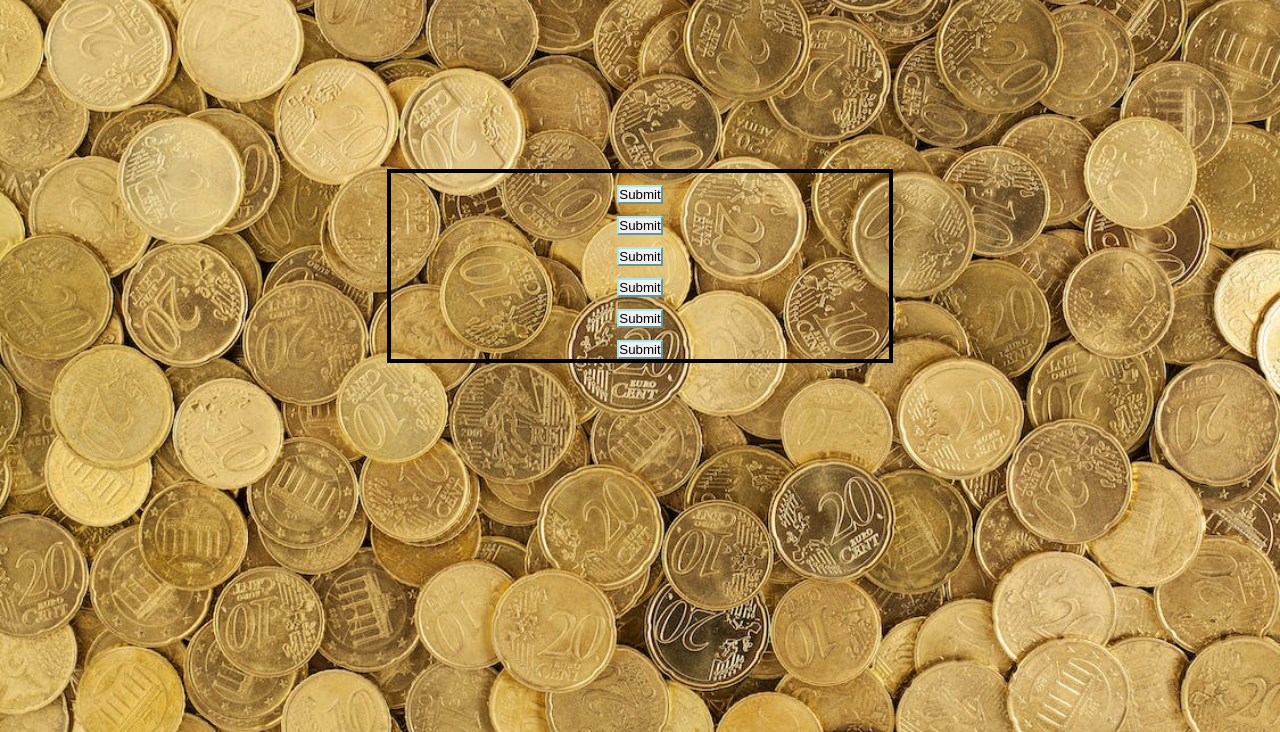
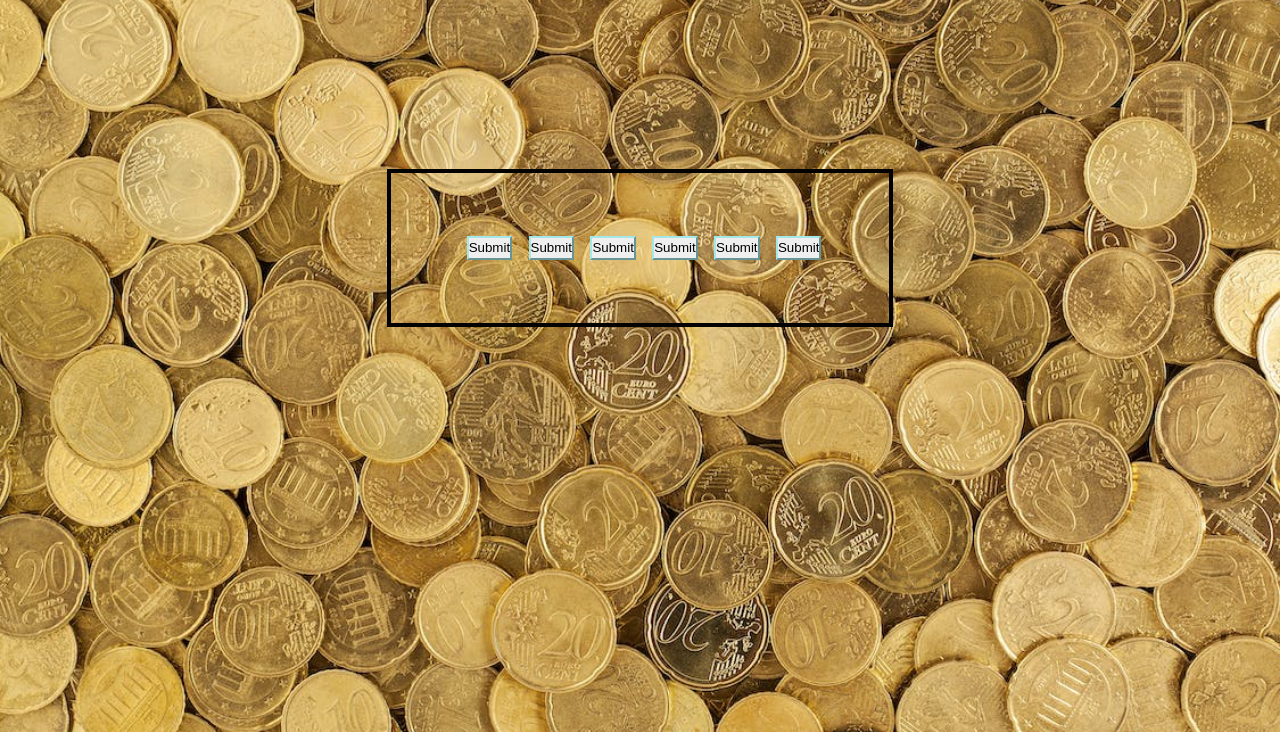
Before and after one commit to cristiamgomez/BANKOC, a plain HTML site: page consul_movi.html in a window 1280 px wide. Shown: the part 68-800 px from the top of the page. Drawn offline with Linux system fonts and the light colour scheme.

Commit message:
Update consul_movi.css

```diff
--- a/consul_movi.css
+++ b/consul_movi.css
@@ -11,8 +11,7 @@
     }
 
    section{
-       margin-top: 15%;
-       text-align: center;
+       margin: 15%;
    }
    .register_title{
        text-align: center;
@@ -21,16 +20,26 @@
        color: azure;
    }
    .container2{
+    display: flex;
+    flex-wrap: wrap;
+    justify-content: space-around;
      border: 4px solid rgb(2, 2, 2);
-     text-align: center;
      color: azure;
      font-family:Arial, Helvetica, sans-serif;
      font-weight: bold;
      font-size: 11px;
      margin-left: 30%;
      margin-right: 30%;
+     padding: 5%;
    }
 
    .container2 input{
        border-color: rgb(165, 231, 233);
+
    }
+
+   .input-button {
+    width: 40%;
+    height: 60%;
+    margin: 5%;
+}
```
